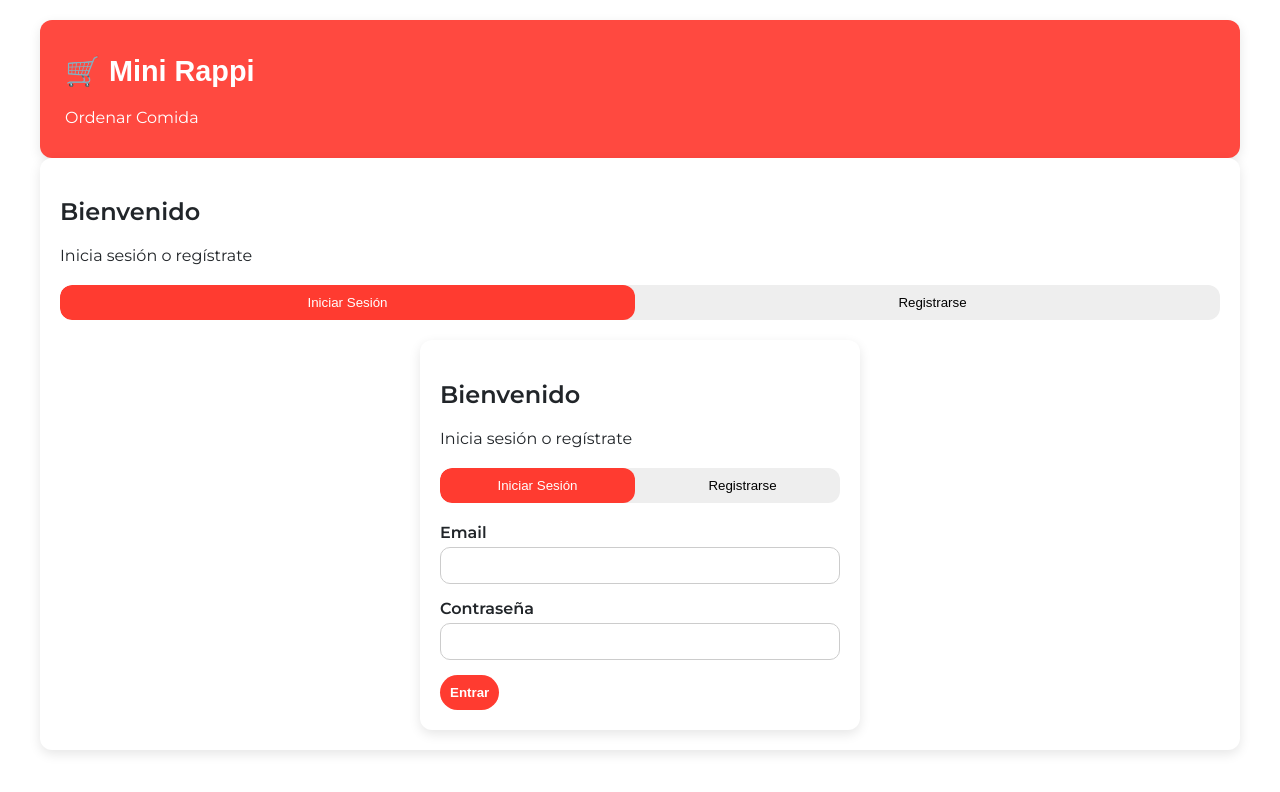
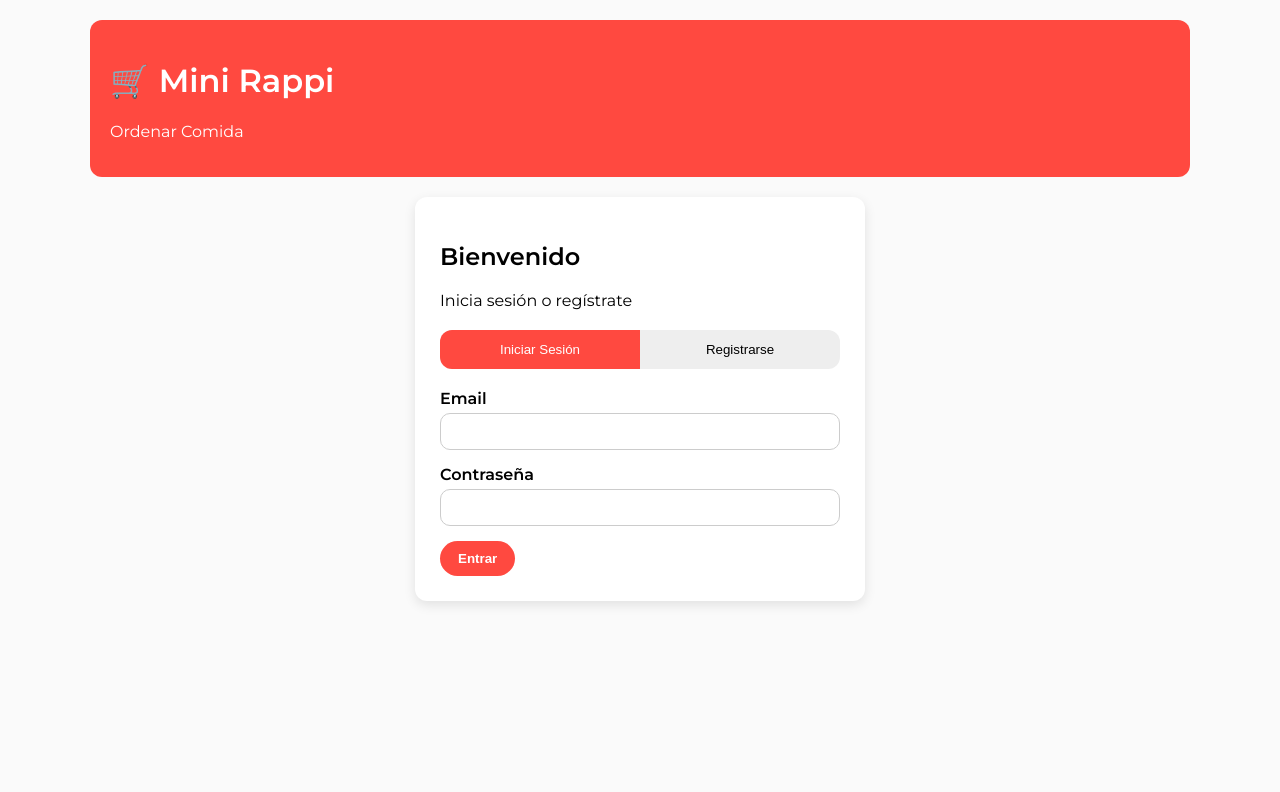
Before and after one commit to KMTB00052571903/rappiecosystem, a plain HTML site: page consumer/index.html in a window 1280 px wide. Drawn offline with nearby package versions, Linux system fonts and the light colour scheme; files whose address does not match are found by name.

Commit message:
Fix: consumer/index.html and styles.css

```diff
--- a/consumer/index.html
+++ b/consumer/index.html
@@ -6,34 +6,23 @@
   <title>Mini Rappi - Ordenar Comida</title>
   <link rel="stylesheet" href="styles.css" />
 
-  <!-- Fuentes e iconos -->
   <link href="https://fonts.googleapis.com/css2?family=Montserrat:wght@400;600&display=swap" rel="stylesheet" />
   <link href="https://cdn.jsdelivr.net/npm/remixicon/fonts/remixicon.css" rel="stylesheet" />
 </head>
+
 <body>
   <div class="container">
 
-    <!-- Header -->
+    <!-- HEADER -->
     <header class="header">
-      <div class="header-left">
+      <div>
         <h1 class="logo">🛒 Mini Rappi</h1>
         <p class="subtitle">Ordenar Comida</p>
       </div>
 
-      <!-- 🔥 oculto por defecto -->
+      <!-- 🔥 oculto -->
       <button id="logoutBtn" class="btn hidden">Cerrar Sesión</button>
     </header>
-
-    <!-- LOGIN / REGISTER -->
-    <section id="loginSection" class="section">
-      <div class="card">
-        <h2>Bienvenido</h2>
-        <p>Inicia sesión o regístrate</p>
-
-        <div class="tabs">
-          <button class="tab active" data-tab="login">Iniciar Sesión</button>
-          <button class="tab" data-tab="register">Registrarse</button>
-        </div>
 
     <!-- LOGIN -->
     <section id="loginSection" class="section">
@@ -76,7 +65,7 @@
       </div>
     </section>
 
-    <!-- MAIN APP -->
+    <!-- MAIN -->
     <section id="mainSection" class="section hidden">
 
       <div class="user-info">
@@ -136,23 +125,8 @@
 
     </section>
 
-    <!-- FEEDBACK -->
-    <div id="loading" class="overlay hidden">
-      <div class="spinner"></div>
-      <p>Cargando...</p>
   </div>
 
-    <div id="errorMessage" class="overlay hidden">
-      <p id="errorText"></p>
-    </div>
-
-    <div id="successMessage" class="overlay hidden">
-      <p id="successText"></p>
-    </div>
-
-  </div>
-
-  <!-- 🔥 IMPORTANTE -->
   <script type="module" src="index.js"></script>
 </body>
 </html>
--- a/consumer/styles.css
+++ b/consumer/styles.css
@@ -1,162 +1,83 @@
 :root {
   --rappi-orange: #ff4940;
   --rappi-orange-dark: #e63946;
-  --rappi-green: #28a745;
-  --rappi-blue: #007bff;
-  --rappi-gray: #f8f9fa;
-  --rappi-gray-dark: #6c757d;
-  --rappi-black: #212529;
+  --rappi-gray: #f5f5f5;
+  --rappi-dark: #212529;
+  --radius: 12px;
   --shadow: 0 4px 12px rgba(0,0,0,0.1);
-  --radius: 12px;
 }
 
 body {
   font-family: 'Montserrat', sans-serif;
-  background: #fff;
-  color: var(--rappi-black);
   margin: 0;
+  background: #fafafa;
 }
 
 .container {
-  max-width: 1200px;
+  max-width: 1100px;
   margin: auto;
   padding: 20px;
 }
 
-/* Header */
+/* HEADER */
 .header {
   display: flex;
   justify-content: space-between;
   align-items: center;
-  padding: 15px 25px;
   background: var(--rappi-orange);
-  color: #fff;
+  color: white;
+  padding: 20px;
+  border-radius: var(--radius);
+  margin-bottom: 20px;
+}
+
+/* BOTONES */
+.btn {
+  border: none;
+  border-radius: 20px;
+  padding: 10px 18px;
+  cursor: pointer;
+  font-weight: 600;
+}
+
+.btn.primary {
+  background: var(--rappi-orange);
+  color: white;
+}
+
+.btn.secondary {
+  background: #6c757d;
+  color: white;
+}
+
+/* HIDDEN */
+.hidden {
+  display: none !important;
+}
+
+/* CARD */
+.card {
+  background: white;
+  padding: 25px;
   border-radius: var(--radius);
   box-shadow: var(--shadow);
 }
 
-.logo {
-  font-family: 'TASA Explorer', sans-serif;
-  font-size: 1.8rem;
-  font-weight: 700;
+/* AUTH CARD */
+.auth-card {
+  max-width: 400px;
+  margin: auto;
 }
 
-.btn {
-  border: none;
-  border-radius: 25px;
-  padding: 10px 20px;
-  cursor: pointer;
-  font-weight: 600;
-  transition: 0.3s;
+/* FORM */
+.form {
+  display: none;
 }
 
-.btn.primary {
-  background: var(--rappi-orange);
-  color: #fff;
+.form.active {
+  display: block;
 }
 
-.btn.primary:hover {
-  background: var(--rappi-orange-dark);
-}
-
-.btn.secondary {
-  background: var(--rappi-gray-dark);
-  color: #fff;
-}
-
-.btn.secondary:hover {
-  background: var(--rappi-black);
-}
-
-/* Tabs */
-.tabs {
-  display: flex;
-  gap: 10px;
-  margin: 20px 0;
-}
-
-.tab {
-  flex: 1;
-  padding: 12px;
-  border-radius: var(--radius);
-  /* background: var(--rappi-gray); */
-  cursor: pointer;
-  text-align: center;
-  transition: 0.3s;
-}
-
-.tab.active {
-  background: var(--rappi-orange);
-  color: #fff;
-}
-
-/* Cards */
-.card, .store-card, .product-card, .order-card {
-  background: #fff;
-  border-radius: var(--radius);
-  box-shadow: var(--shadow);
-  padding: 20px;
-  transition: 0.3s;
-}
-
-.store-card:hover, .product-card:hover, .order-card:hover {
-  transform: translateY(-3px);
-  box-shadow: 0 6px 16px rgba(0,0,0,0.15);
-}
-
-/* Grid layouts */
-.grid {
-  display: grid;
-  gap: 20px;
-}
-
-.stores-grid {
-  grid-template-columns: repeat(auto-fill, minmax(280px, 1fr));
-}
-
-.products-grid {
-  grid-template-columns: repeat(auto-fill, minmax(220px, 1fr));
-}
-
-.orders-grid {
-  grid-template-columns: repeat(auto-fill, minmax(320px, 1fr));
-}
-
-/* Carrito */
-.carrito-sidebar {
-  background: #fff;
-  border-radius: var(--radius);
-  box-shadow: var(--shadow);
-  padding: 20px;
-}
-
-.carrito-item {
-  display: flex;
-  justify-content: space-between;
-  margin-bottom: 10px;
-}
-
-.carrito-total {
-  font-weight: 700;
-  color: var(--rappi-orange);
-  text-align: center;
-  margin-top: 15px;
-}
-
-
-.hidden {
-  display: none !important;
-}
-
-
-/* Card centrada */
-.auth-card {
-  max-width: 400px;
-  margin: 0 auto;
-  text-align: left;
-}
-
-/* Inputs */
 .form label {
   display: flex;
   flex-direction: column;
@@ -171,43 +92,35 @@ body {
   border: 1px solid #ccc;
 }
 
-/* Tabs estilo delivery */
+/* TABS */
 .tabs {
   display: flex;
-  margin-bottom: 20px;
+  margin: 20px 0;
   background: #eee;
-  border-radius: 12px;
+  border-radius: var(--radius);
   overflow: hidden;
 }
 
 .tab {
   flex: 1;
-  padding: 10px;
+  padding: 12px;
   border: none;
   background: transparent;
   cursor: pointer;
 }
 
 .tab.active {
-  background: #ff3b30; /* rojo consumer */
+  background: var(--rappi-orange);
   color: white;
 }
 
-/* Botón */
-.btn.primary {
-  background: #ff3b30;
-  color: white;
-  border-radius: 20px;
-  padding: 10px;
-  border: none;
-  cursor: pointer;
+/* GRID */
+.grid {
+  display: grid;
+  gap: 20px;
 }
 
-/* Forms */
-.form {
-  display: none;
+/* USER INFO */
+.user-info {
+  margin-bottom: 20px;
 }
-
-.form.active {
-  display: block;
-}
```
Lines whose indentation alone changed are shown as unchanged.
